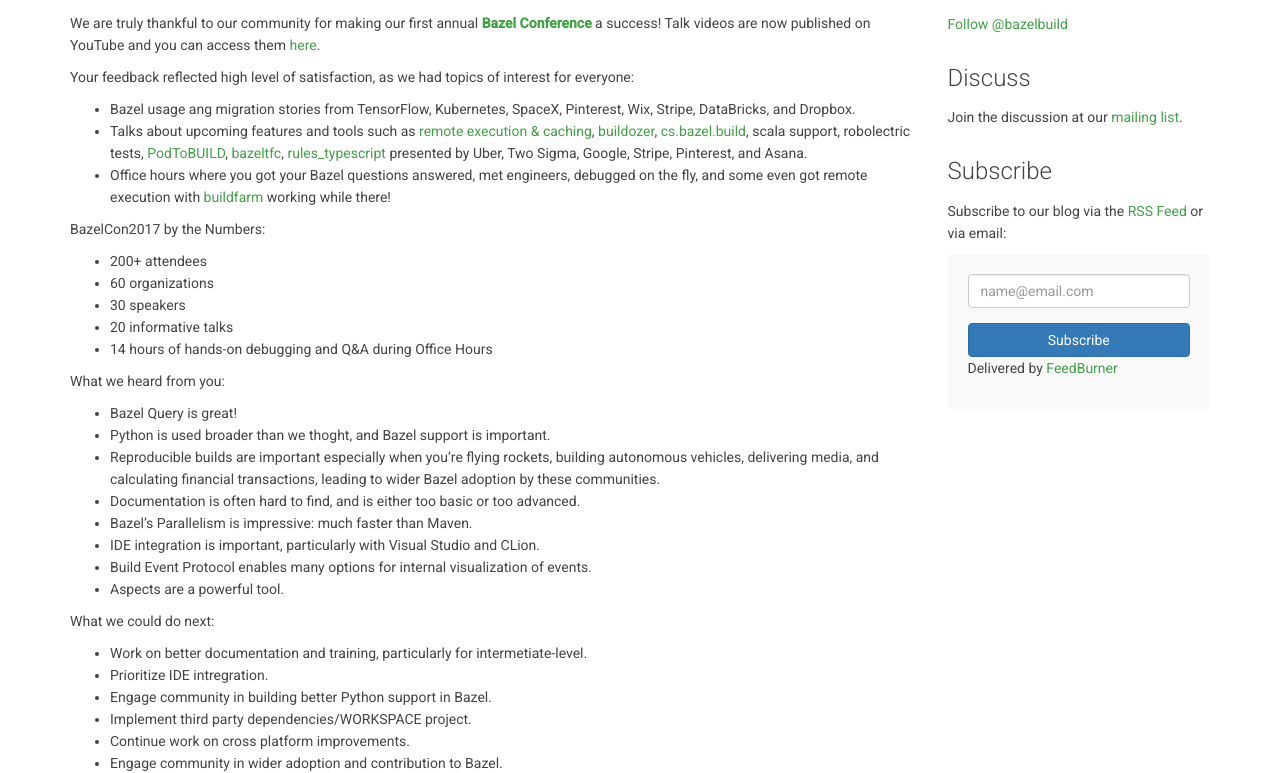
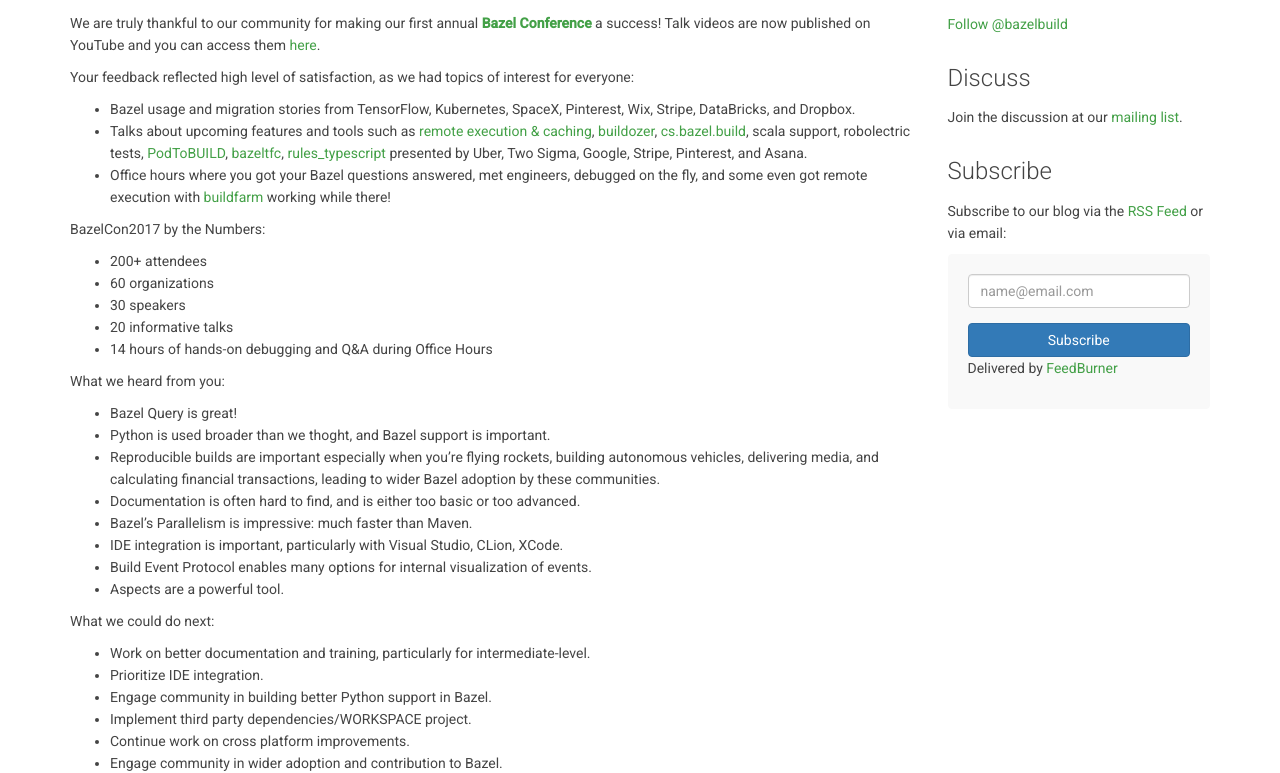
Before and after one commit to bazelbuild/bazel-blog, a Jekyll site: the page built from index.html, in a window 1280 px wide and 1400 px high. Shown: the part 274-1047 px from the top of the window. Built offline with Jekyll 4.4.1, drawn with Linux system fonts in a browser that asks for light colours; nearby versions of some CDN libraries; library files that are not in the unit come from our copies; Markdown is read by kramdown in place of the engine named in the settings; the list of posts is cut into pages by our own code.

Commit message:
Update 2017-11-30-thanks-bazelcon2017.md
Incorporated edbaunton@ feedback - thanks for the nits, Ed! :)

```diff
--- a/_posts/2017-11-30-thanks-bazelcon2017.md
+++ b/_posts/2017-11-30-thanks-bazelcon2017.md
@@ -6,7 +6,7 @@
 We are truly thankful to our community for making our first annual [**Bazel Conference**](https://sites.google.com/corp/bazel.build/conference2017) a success! Talk videos are now published on YouTube and you can access them [here](link).
 
 Your feedback reflected high level of satisfaction, as we had topics of interest for everyone:
-* Bazel usage ang migration stories from TensorFlow, Kubernetes, SpaceX, Pinterest, Wix, Stripe, DataBricks, and Dropbox.
+* Bazel usage and migration stories from TensorFlow, Kubernetes, SpaceX, Pinterest, Wix, Stripe, DataBricks, and Dropbox.
 * Talks about upcoming features and tools such as [remote execution & caching](https://github.com/bazelbuild/bazel-buildfarm), [buildozer](https://github.com/bazelbuild/buildtools/tree/master/buildozer), [cs.bazel.build](https://cs.bazel.build/), scala support, robolectric tests, [PodToBUILD](https://github.com/pinterest/PodToBUILD), [bazeltfc](https://github.com/Asana/bazeltsc), [rules_typescript](https://github.com/bazelbuild/rules_typescript) presented by Uber, Two Sigma, Google, Stripe, Pinterest, and Asana.
 * Office hours where you got your Bazel questions answered, met engineers, debugged on the fly, and some even got remote execution with [buildfarm](https://github.com/bazelbuild/bazel-buildfarm) working while there!
 
@@ -23,13 +23,13 @@
 * Reproducible builds are important especially when you're flying rockets, building autonomous vehicles, delivering media, and calculating financial transactions, leading to wider Bazel adoption by these communities.
 * Documentation is often hard to find, and is either too basic or too advanced.
 * Bazel's Parallelism is impressive: much faster than Maven.
-* IDE integration is important, particularly with Visual Studio and CLion.
+* IDE integration is important, particularly with Visual Studio, CLion, XCode.
 * Build Event Protocol enables many options for internal visualization of events.
 * Aspects are a powerful tool.
 
 What we could do next:
-* Work on better documentation and training, particularly for intermetiate-level.
-* Prioritize IDE intregration.
+* Work on better documentation and training, particularly for intermediate-level.
+* Prioritize IDE integration.
 * Engage community in building better Python support in Bazel.
 * Implement third party dependencies/WORKSPACE project.
 * Continue work on cross platform improvements.
```
